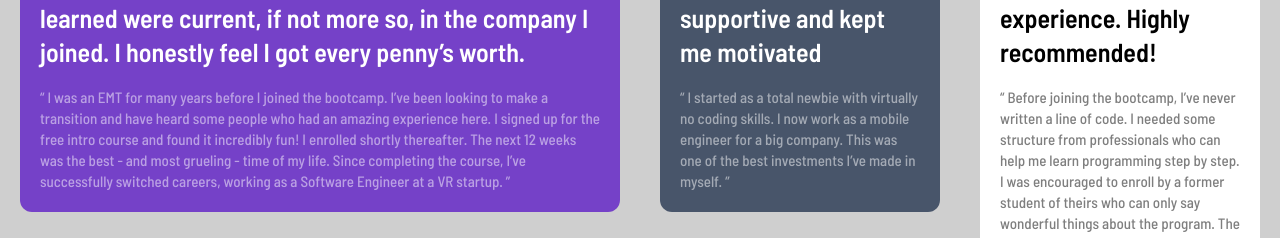
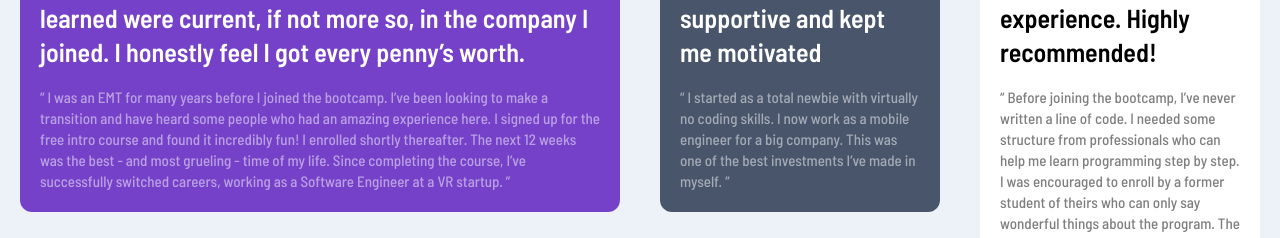
Before and after one commit to AlyaEssa/Testimonials-grid-section-grid, a plain HTML site: page index.html in a window 1280 px wide. Shown: the part 135-373 px from the top of the page. Drawn offline with Linux system fonts and the light colour scheme.

Commit message:
Update style.css

```diff
--- a/style.css
+++ b/style.css
@@ -26,7 +26,7 @@ body {
   flex-direction: column;
   justify-content: center;
   align-items: center;
-  background-color: var(--Light-gray);
+  background-color: var(--Light-grayish-blue);
 }
 .wrapper {
 }
```
